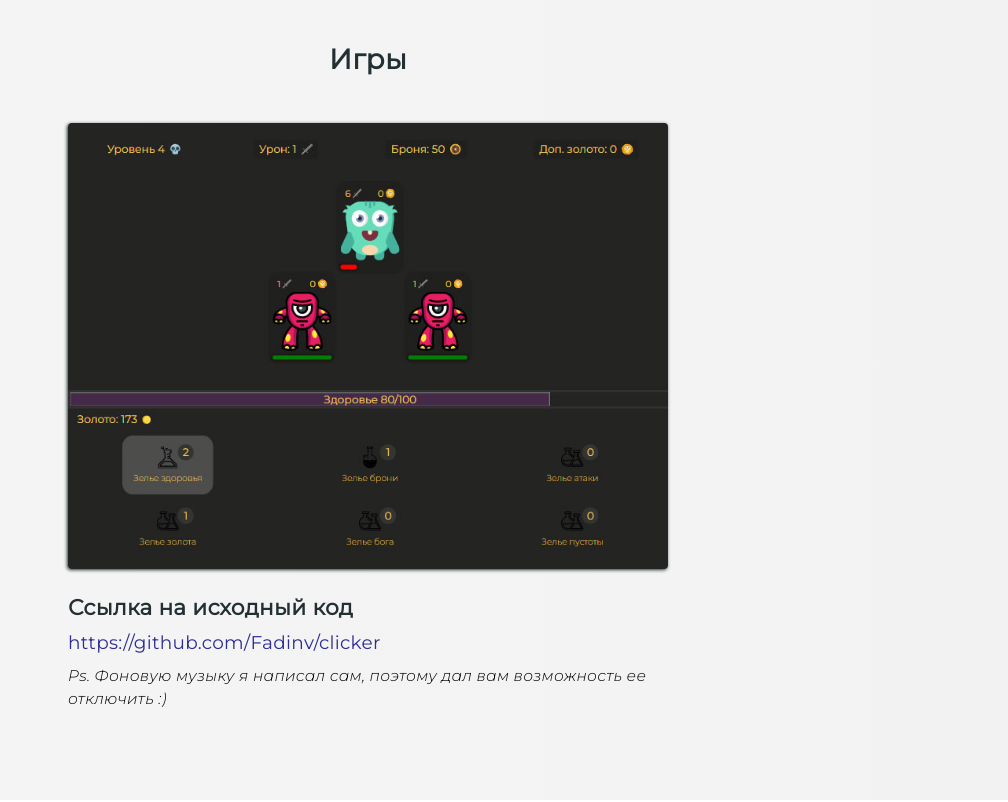
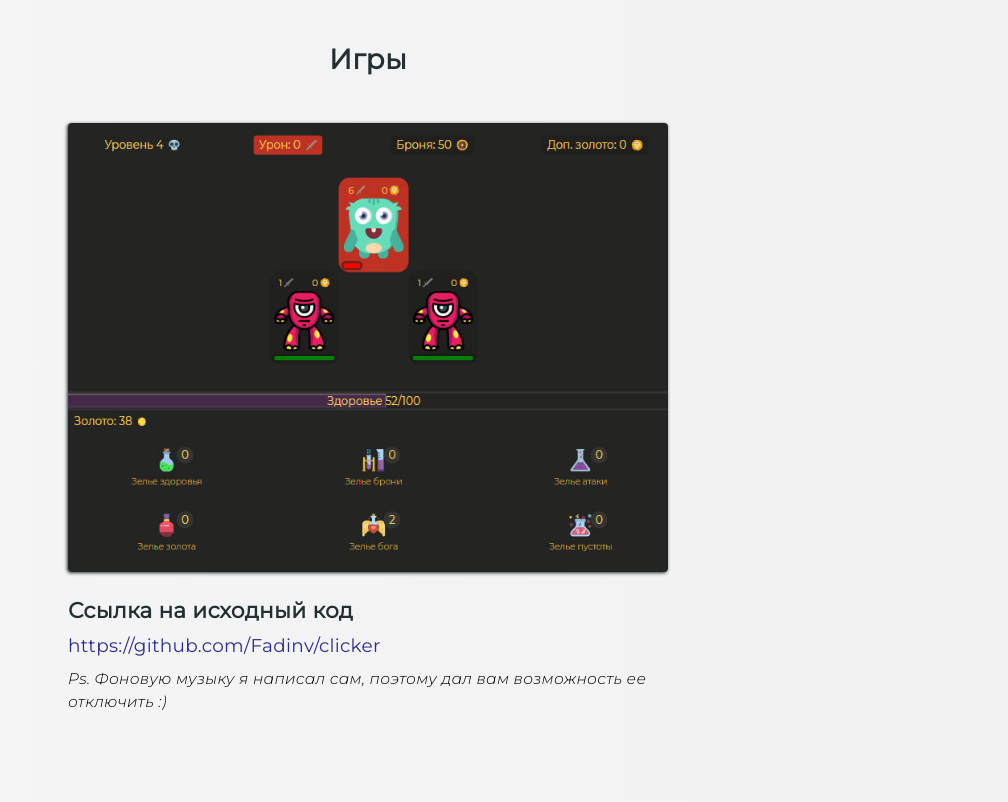
Before and after one commit to Fadinv/portfolio-templates, a Next.js app: page / in a window 1280 px wide. Shown: the part 2940-3742 px from the top of the page, without its empty margins (272-1280 px from the left). Built offline with nearby package versions, Linux system fonts and the light colour scheme.

Commit message:
push
a little change

```diff
--- a/pages/index.tsx
+++ b/pages/index.tsx
@@ -98,7 +98,7 @@ export default function Home() {
                 <h2 className={styles.Text}>Игры</h2>
 
                 <Templates>
-                    <TemplatesItem src={'/game.jpg'} href={'https://clicker-blond.vercel.app/'}
+                    <TemplatesItem src={'/game1.jpg'} href={'https://clicker-blond.vercel.app/'}
                                    descriptionType={'clicker'}/>
                 </Templates>
 
```
Also changed, not shown: public/game1.jpg (added), public/game1.png (added).
